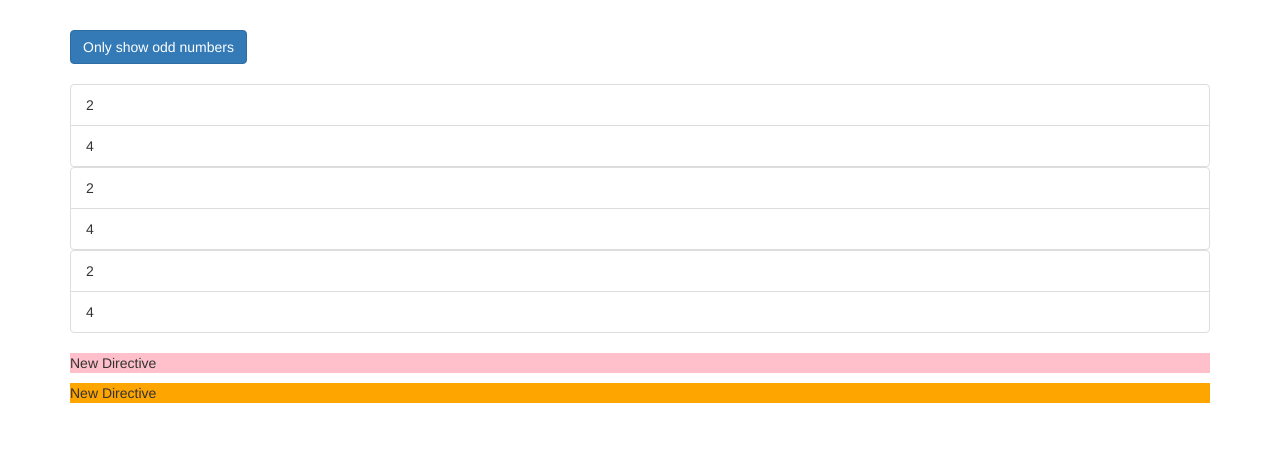
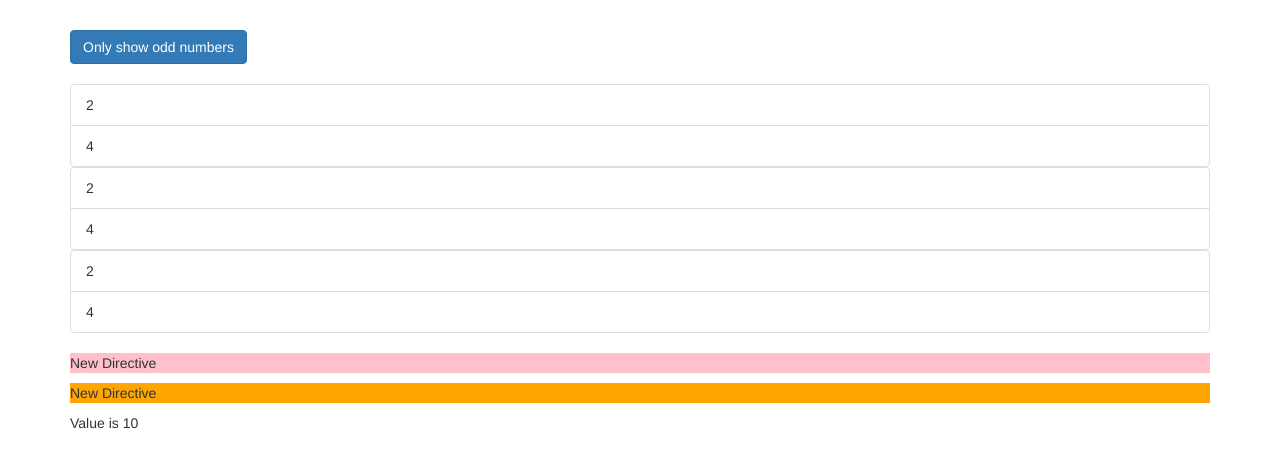
Before and after one commit to singhsanket143/DirectivesDemoAngularApp, an Angular app: page / in a window 1280 px wide. Shown: the top 468 px of the page. Built offline with nearby package versions, Linux system fonts and the light colour scheme.

Commit message:
ngSwitch added

```diff
--- a/src/app/app.component.html
+++ b/src/app/app.component.html
@@ -36,7 +36,10 @@
       </ul>
       <p appBasicHighlight>New Directive</p>
       <p [appBetterHighlight]="'magenta'" [defaultColor]="'orange'"  >New Directive</p>
-
+      <div [ngSwitch]="value">
+        <p *ngSwitchCase="5">Value is 5</p>
+        <p *ngSwitchCase="10">Value is 10</p>
+      </div>
     </div>
   </div>
 </div>
--- a/src/app/app.component.ts
+++ b/src/app/app.component.ts
@@ -10,4 +10,5 @@ export class AppComponent {
   oddNumbers = [1, 3, 5];
   evenNumbers  = [2, 4];
   onlyOdd = false;
+  value = 10;
 }
```
